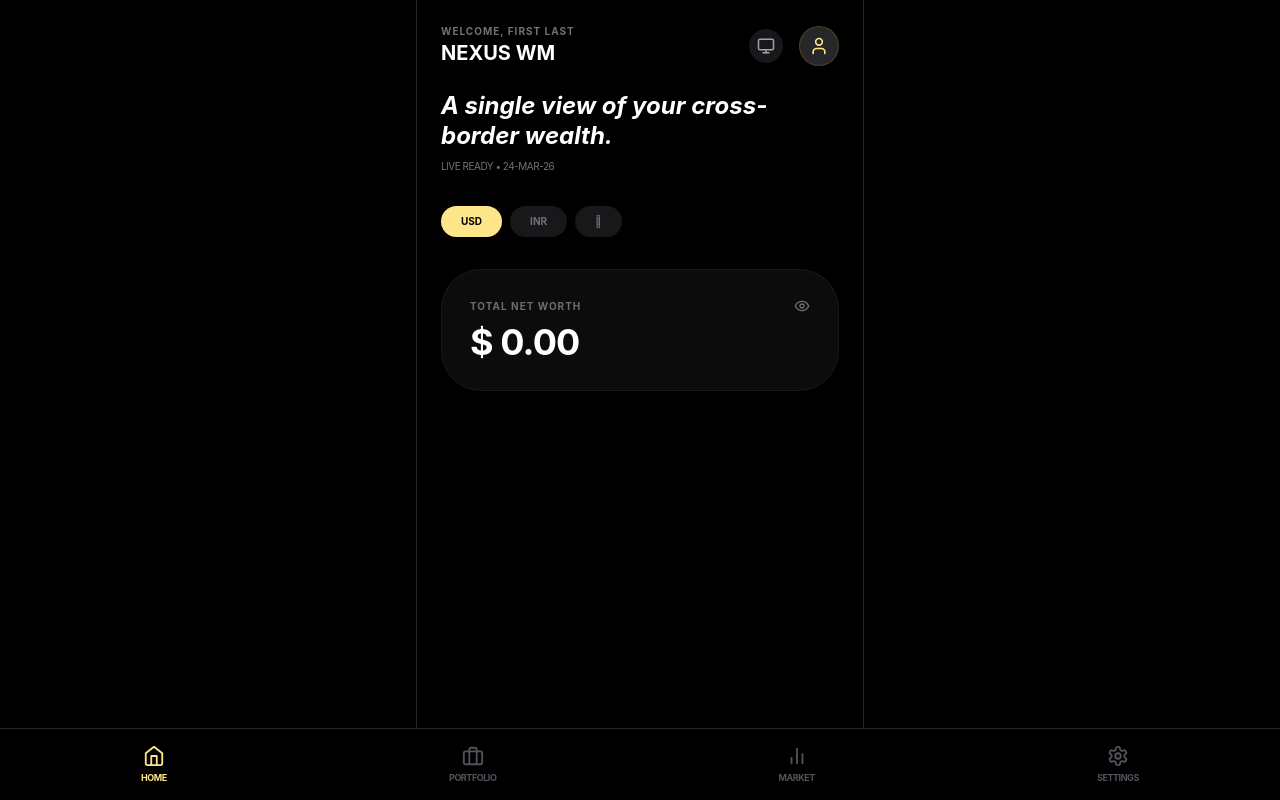
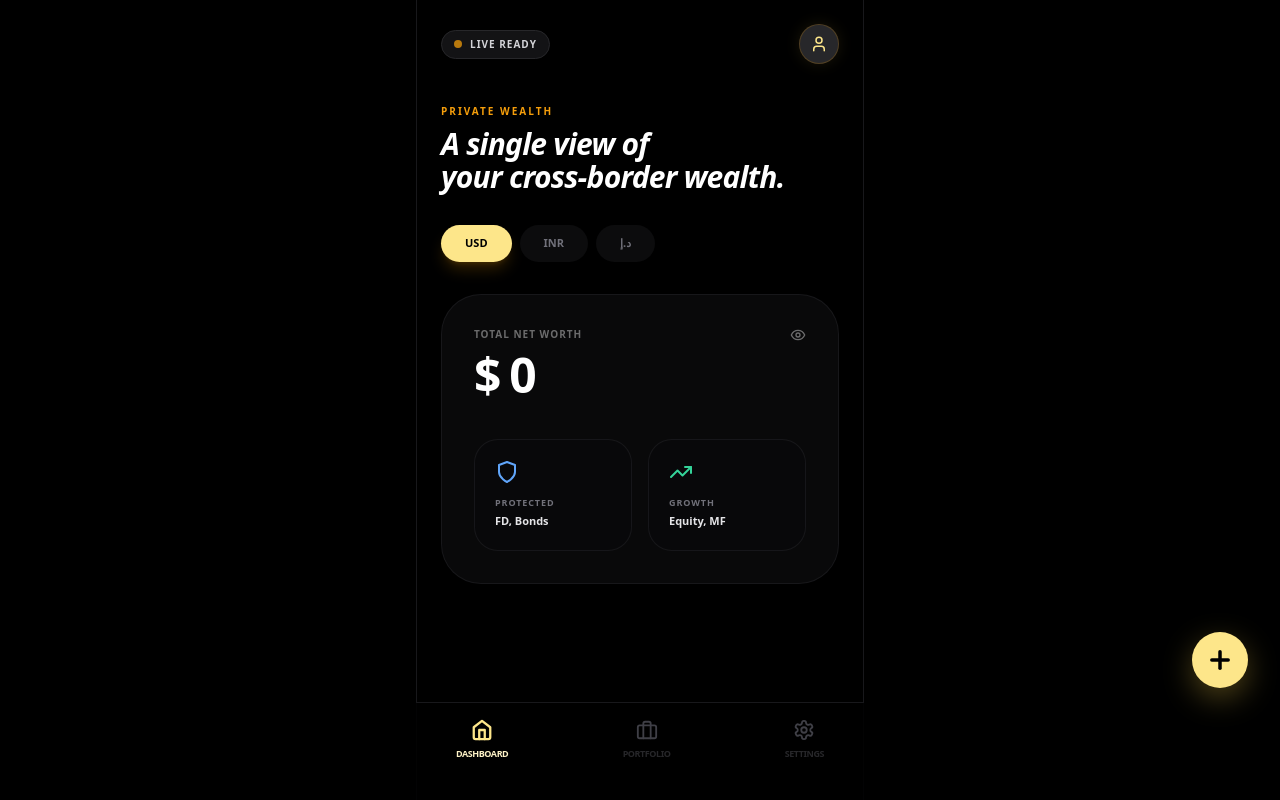
Before and after one commit to boneymvmk93/NEXUS-WM, a React (Vite) app: page / in a window 1280 px wide. Built offline with nearby package versions, Linux system fonts and the light colour scheme.

Commit message:
Update App.jsx

```diff
--- a/src/App.jsx
+++ b/src/App.jsx
@@ -1,18 +1,15 @@
 import React, { useState, useMemo } from 'react';
-import { Home as HomeIcon, Briefcase, BarChart2, Settings as SettingsIcon, Eye, EyeOff, Shield, TrendingUp, Plus, ChevronRight, User, Download, Smartphone, Monitor, Bell, X, Calendar, RefreshCcw } from 'lucide-react';
-import { AreaChart, Area, ResponsiveContainer, XAxis } from 'recharts';
-import { differenceInDays, format, parseISO, isAfter, isValid, addMonths } from 'date-fns';
+import { Home, Briefcase, BarChart2, Settings, Eye, EyeOff, Shield, TrendingUp, Plus, X, User, Bell, Monitor, Smartphone, RefreshCcw } from 'lucide-react';
+import { AreaChart, Area, ResponsiveContainer } from 'recharts';
+import { differenceInDays, parseISO, isAfter, isValid, format } from 'date-fns';
 import { motion, AnimatePresence } from 'framer-motion';
 
-const VERSION = "1.14"; // Automatic Build Versioning (Note #20)
-const DIGITAL_AED = "󱵎";
+const VERSION = "1.21";
+const DIGITAL_AED = "د.إ";
 
 // --- FINANCIAL CALCULATOR ENGINE ---
 const calculateInvestment = (data) => {
-  const { principal, rate, startDate, endDate, invType, taxSlab, compounding, category, accountType } = data;
-
-  if (category === 'Cash Account' && accountType === 'Loan') return { ...data, status: 'ACTIVE' };
-
+  const { principal, rate, startDate, endDate, invType, taxSlab, compounding, category } = data;
   const P = parseFloat(principal);
   const R = parseFloat(rate) / 100;
   const start = parseISO(startDate);
@@ -26,46 +23,35 @@ const calculateInvestment = (data) => {
   const daysRemaining = differenceInDays(end, today);
   const t = totalDays / 365;
 
-  // Compounding Frequency
   const nMap = { 'Monthly': 12, 'Quarterly': 4, 'Half Yearly': 2, 'Yearly': 1 };
   const n = nMap[compounding] || 4;
 
-  // Maturity Amount (Pre-Tax)
   const maturityAmount = P * Math.pow((1 + R / n), (n * t));
   const interestEarned = maturityAmount - P;
-
-  // Tax Logic (Note #2)
   const actualTaxSlab = invType === 'NRI' ? 0 : parseFloat(taxSlab) / 100;
   const taxAmount = interestEarned * actualTaxSlab;
   const postTaxMaturity = maturityAmount - taxAmount;
 
-  // Current Value (Estimated based on days passed)
   const tPassed = daysCompleted / 365;
   const currentValue = daysCompleted > 0 ? P * Math.pow((1 + R / n), (n * tPassed)) : P;
-
-  // CAGR Calculation (Note #3)
   const cagr = ((Math.pow((maturityAmount / P), (1 / t)) - 1) * 100).toFixed(2);
 
   return {
     ...data,
     maturityAmount: maturityAmount.toFixed(2),
     postTaxMaturity: postTaxMaturity.toFixed(2),
-    interestEarned: interestEarned.toFixed(2),
     currentValue: currentValue.toFixed(2),
-    daysCompleted: Math.max(0, daysCompleted),
     daysRemaining: Math.max(0, daysRemaining),
     pctComplete: Math.min(100, Math.max(0, (daysCompleted / totalDays) * 100)).toFixed(1),
     status: isAfter(today, end) ? 'MATURED' : 'ACTIVE',
-    cagr: cagr,
-    taxRate: (actualTaxSlab * 100) + "%"
+    cagr: cagr
   };
 };
 
 export default function NexusWM() {
-  const [activeTab, setActiveTab] = useState('Home');
+  const [activeTab, setActiveTab] = useState('Dashboard');
   const [currency, setCurrency] = useState('USD');
   const [isHidden, setIsHidden] = useState(false);
-  const [viewMode, setViewMode] = useState('mobile');
   const [isDrawerOpen, setIsDrawerOpen] = useState(false);
   const [holdings, setHoldings] = useState([]);
 
@@ -76,38 +62,35 @@ export default function NexusWM() {
   };
 
   return (
-    <div className={`min-h-screen bg-black text-white ${viewMode === 'mobile' ? 'max-w-md mx-auto border-x border-zinc-800' : 'w-full'}`}>
+    <div className="min-h-screen bg-black text-white max-w-md mx-auto relative overflow-hidden flex flex-col font-sans border-x border-zinc-900">
 
       {/* Header */}
       <div className="flex justify-between items-center p-6 safe-pt">
-        <div>
-          <h2 className="text-zinc-500 text-[10px] uppercase tracking-widest font-bold">Welcome, First Last</h2>
-          <h1 className="text-xl font-bold">NEXUS WM</h1>
+        <div className="bg-zinc-900/80 border border-zinc-800 py-1.5 px-3 rounded-full flex items-center gap-2">
+          <div className="w-2 h-2 bg-amber-500 rounded-full animate-pulse" />
+          <span className="text-[10px] font-bold text-zinc-300 uppercase tracking-widest">Live ready</span>
         </div>
-        <div className="flex gap-4 items-center">
-          <button onClick={() => setViewMode(viewMode === 'mobile' ? 'desktop' : 'mobile')} className="p-2 bg-zinc-900 rounded-full text-zinc-400">
-            {viewMode === 'mobile' ? <Monitor size={18}/> : <Smartphone size={18}/>}
-          </button>
-          <div className="w-10 h-10 bg-zinc-800 rounded-full flex items-center justify-center border border-amber-500/20">
-            <User size={20} className="text-amber-200" />
-          </div>
+        <div className="w-10 h-10 bg-zinc-800 rounded-full flex items-center justify-center border border-amber-500/20 shadow-[0_0_15px_rgba(252,211,77,0.1)]">
+          <User size={18} className="text-amber-200" />
         </div>
       </div>
 
-      <main className="pb-28 px-6 no-scrollbar h-[calc(100vh-100px)] overflow-y-auto">
-        {activeTab === 'Home' && <HomeView currency={currency} setCurrency={setCurrency} isHidden={isHidden} setIsHidden={setIsHidden} />}
+      <main className="flex-1 overflow-y-auto no-scrollbar px-6 pb-32">
+        {activeTab === 'Dashboard' && <HomeView currency={currency} setCurrency={setCurrency} isHidden={isHidden} setIsHidden={setIsHidden} holdings={holdings} />}
         {activeTab === 'Portfolio' && <PortfolioView isHidden={isHidden} holdings={holdings} onAdd={() => setIsDrawerOpen(true)} />}
-        {activeTab === 'Market' && <MarketView />}
-        {activeTab === 'Settings' && <SettingsView />}
       </main>
 
-      {/* Bottom Nav */}
-      <nav className="fixed bottom-0 left-0 right-0 bg-black/90 backdrop-blur-xl border-t border-zinc-800 safe-pb flex justify-around py-4 z-40">
-        <TabItem icon={<HomeIcon />} label="Home" active={activeTab === 'Home'} onClick={() => setActiveTab('Home')} />
-        <TabItem icon={<Briefcase />} label="Portfolio" active={activeTab === 'Portfolio'} onClick={() => setActiveTab('Portfolio')} />
-        <TabItem icon={<BarChart2 />} label="Market" active={activeTab === 'Market'} onClick={() => setActiveTab('Market')} />
-        <TabItem icon={<SettingsIcon />} label="Settings" active={activeTab === 'Settings'} onClick={() => setActiveTab('Settings')} />
+      {/* Nav */}
+      <nav className="fixed bottom-0 left-0 right-0 bg-black/80 backdrop-blur-3xl border-t border-zinc-900 px-10 pt-4 pb-10 flex justify-between z-40 max-w-md mx-auto">
+        <NavItem icon={<Home />} label="Dashboard" active={activeTab === 'Dashboard'} onClick={() => setActiveTab('Dashboard')} />
+        <NavItem icon={<Briefcase />} label="Portfolio" active={activeTab === 'Portfolio'} onClick={() => setActiveTab('Portfolio')} />
+        <NavItem icon={<Settings />} label="Settings" active={activeTab === 'Settings'} onClick={() => setActiveTab('Settings')} />
       </nav>
+
+      {/* Floating Add Button */}
+      <button onClick={() => setIsDrawerOpen(true)} className="fixed bottom-28 right-8 w-14 h-14 bg-amber-200 text-black rounded-full flex items-center justify-center shadow-[0_10px_30px_rgba(252,211,77,0.3)] z-50">
+        <Plus size={28} strokeWidth={3} />
+      </button>
 
       <AddInvestmentDrawer isOpen={isDrawerOpen} onClose={() => setIsDrawerOpen(false)} onSave={handleSave} />
     </div>
@@ -116,28 +99,38 @@ export default function NexusWM() {
 
 // --- SUB-VIEWS ---
 
-function HomeView({ currency, setCurrency, isHidden, setIsHidden }) {
+function HomeView({ currency, setCurrency, isHidden, setIsHidden, holdings }) {
+  const totalNetWorth = holdings.reduce((acc, h) => acc + parseFloat(h.currentValue || 0), 0);
+
   return (
-    <div className="space-y-8">
+    <div className="space-y-8 mt-4">
       <header>
-        <h3 className="text-2xl font-bold leading-tight italic">A single view of your cross-border wealth.</h3>
-        <p className="text-[10px] text-zinc-500 mt-2 uppercase tracking-tighter">Live Ready • {format(new Date(), 'dd-MMM-yy')}</p>
+        <p className="text-[10px] tracking-[0.2em] text-amber-500 font-bold uppercase mb-2">Private Wealth</p>
+        <h1 className="text-3xl font-bold leading-[1.1] tracking-tight italic">
+          A single view of <br/>your cross-border wealth.
+        </h1>
       </header>
 
       <div className="flex gap-2">
         {['USD', 'INR', 'AED'].map(c => (
-          <button key={c} onClick={() => setCurrency(c)} className={`px-5 py-2 rounded-2xl text-[10px] font-bold ${currency === c ? 'bg-amber-200 text-black' : 'bg-zinc-900 text-zinc-500'}`}>
+          <button key={c} onClick={() => setCurrency(c)} className={`px-6 py-2.5 rounded-full text-[11px] font-bold transition-all ${currency === c ? 'bg-amber-200 text-black shadow-lg shadow-amber-500/20' : 'bg-zinc-900/50 text-zinc-500'}`}>
             {c === 'AED' ? DIGITAL_AED : c}
           </button>
         ))}
       </div>
 
-      <div className="bg-zinc-900/50 p-7 rounded-[40px] border border-zinc-800/50">
+      <div className="bg-zinc-900/40 p-8 rounded-[40px] border border-zinc-800/50 relative overflow-hidden">
         <div className="flex justify-between items-center opacity-40 mb-2">
           <span className="text-[10px] font-bold uppercase tracking-widest">Total Net Worth</span>
           <button onClick={() => setIsHidden(!isHidden)}>{isHidden ? <EyeOff size={16}/> : <Eye size={16}/>}</button>
         </div>
-        <div className="text-4xl font-bold tracking-tight">{isHidden ? '••••••••' : `$ 0.00`}</div>
+        <div className="text-5xl font-bold tracking-tighter">
+          {isHidden ? '••••••••' : `${currency === 'INR' ? '₹' : '$'} ${totalNetWorth.toLocaleString()}`}
+        </div>
+        <div className="grid grid-cols-2 gap-4 mt-10">
+          <Sleeve icon={<Shield className="text-blue-400"/>} label="Protected" sub="FD, Bonds" />
+          <Sleeve icon={<TrendingUp className="text-emerald-400"/>} label="Growth" sub="Equity, MF" />
+        </div>
       </div>
     </div>
   );
@@ -145,36 +138,25 @@ function HomeView({ currency, setCurrency, isHidden, setIsHidden }) {
 
 function PortfolioView({ isHidden, holdings, onAdd }) {
   return (
-    <div className="space-y-6">
-      <div className="flex justify-between items-end">
-        <h1 className="text-2xl font-bold">Investments</h1>
-        <div className="flex gap-2">
-          <button className="bg-zinc-900 p-3 rounded-full text-zinc-500"><RefreshCcw size={20}/></button>
-          <button onClick={onAdd} className="bg-amber-200 text-black p-3 rounded-full"><Plus size={24}/></button>
-        </div>
-      </div>
-
-      <div className="space-y-3">
+    <div className="space-y-6 mt-4">
+      <h1 className="text-2xl font-bold">Investments</h1>
+      <div className="space-y-4">
         {holdings.map((h, i) => (
-          <div key={i} className="p-6 bg-zinc-900/40 rounded-[32px] border border-zinc-800/50">
+          <div key={i} className="p-6 bg-zinc-900/30 rounded-[32px] border border-zinc-800/40">
             <div className="flex justify-between items-start mb-4">
               <div>
                 <p className="text-[9px] text-amber-500 font-bold uppercase tracking-widest">{h.category}</p>
                 <h3 className="text-lg font-bold">{h.bankName}</h3>
               </div>
-              <span className={`text-[9px] px-2 py-1 rounded-full font-bold ${h.status === 'ACTIVE' ? 'bg-emerald-500/10 text-emerald-500' : 'bg-zinc-800 text-zinc-500'}`}>
-                {h.status}
-              </span>
+              <span className="text-[9px] px-2 py-1 bg-zinc-800 rounded-full font-bold text-zinc-400">{h.status}</span>
             </div>
-
-            <div className="grid grid-cols-2 gap-y-4">
-              <DataPoint label="Current Value" value={isHidden ? '••••' : h.currentValue} />
-              <DataPoint label="Post-Tax Maturity" value={isHidden ? '••••' : h.postTaxMaturity} />
-              <DataPoint label="CAGR / Return" value={`${h.cagr}%`} />
-              <DataPoint label="Remaining" value={`${h.daysRemaining} Days`} />
+            <div className="grid grid-cols-2 gap-4">
+              <Stat label="Current" val={isHidden ? '••••' : h.currentValue} />
+              <Stat label="Maturity (Post-Tax)" val={isHidden ? '••••' : h.postTaxMaturity} />
+              <Stat label="CAGR" val={`${h.cagr}%`} />
+              <Stat label="Remaining" val={`${h.daysRemaining}d`} />
             </div>
-
-            <div className="mt-4 h-1.5 w-full bg-zinc-800 rounded-full overflow-hidden">
+            <div className="mt-4 h-1 w-full bg-zinc-800 rounded-full overflow-hidden">
               <div className="h-full bg-amber-200" style={{ width: `${h.pctComplete}%` }} />
             </div>
           </div>
@@ -184,57 +166,39 @@ function PortfolioView({ isHidden, holdings, onAdd }) {
   );
 }
 
-// --- SHARED UI COMPONENTS ---
-
-function DataPoint({ label, value }) {
-  return (
-    <div>
-      <p className="text-[9px] text-zinc-500 font-bold uppercase">{label}</p>
-      <p className="text-sm font-bold">{value}</p>
-    </div>
-  );
-}
+// --- DRAWER & COMPONENTS ---
 
 function AddInvestmentDrawer({ isOpen, onClose, onSave }) {
   const [formData, setFormData] = useState({
     category: 'Fixed Deposit', bankName: '', principal: '', rate: '',
-    startDate: '', endDate: '', invType: 'Resident', taxSlab: '30%',
-    interestType: 'Reinvestment', compounding: 'Quarterly', accountType: 'Cash'
+    startDate: '', endDate: '', invType: 'Resident', taxSlab: '30%', compounding: 'Quarterly'
   });
 
   return (
     <AnimatePresence>
       {isOpen && (
         <>
-          <motion.div initial={{ opacity: 0 }} animate={{ opacity: 1 }} exit={{ opacity: 0 }} onClick={onClose} className="fixed inset-0 bg-black/80 backdrop-blur-sm z-50" />
-          <motion.div initial={{ y: '100%' }} animate={{ y: 0 }} exit={{ y: '100%' }} className="fixed bottom-0 left-0 right-0 bg-zinc-950 border-t border-zinc-800 rounded-t-[40px] z-50 max-w-md mx-auto h-[90vh] overflow-y-auto no-scrollbar p-8">
+          <motion.div initial={{ opacity: 0 }} animate={{ opacity: 1 }} exit={{ opacity: 0 }} onClick={onClose} className="fixed inset-0 bg-black/90 backdrop-blur-md z-50" />
+          <motion.div initial={{ y: '100%' }} animate={{ y: 0 }} exit={{ y: '100%' }} className="fixed bottom-0 left-0 right-0 bg-zinc-950 border-t border-zinc-900 rounded-t-[40px] z-50 max-w-md mx-auto h-[85vh] p-8 overflow-y-auto no-scrollbar">
             <div className="flex justify-between items-center mb-8">
-              <h2 className="text-2xl font-bold italic">Add Investment</h2>
+              <h2 className="text-2xl font-bold italic">New Holding</h2>
               <button onClick={onClose} className="p-2 bg-zinc-900 rounded-full"><X size={20}/></button>
             </div>
-
-            <div className="space-y-5 pb-10">
-              <Select label="Category" options={['Fixed Deposit', 'Cash Account']} value={formData.category} onChange={v => setFormData({...formData, category: v})} />
-              <Input label="Label / Bank Name" value={formData.bankName} onChange={v => setFormData({...formData, bankName: v})} />
-
+            <div className="space-y-6 pb-20">
+              <Input label="Bank Name" value={formData.bankName} onChange={v => setFormData({...formData, bankName: v})} />
               <div className="grid grid-cols-2 gap-4">
                 <Input label="Principal" type="number" value={formData.principal} onChange={v => setFormData({...formData, principal: v})} />
-                <Input label="Interest Rate %" type="number" value={formData.rate} onChange={v => setFormData({...formData, rate: v})} />
+                <Input label="Rate %" type="number" value={formData.rate} onChange={v => setFormData({...formData, rate: v})} />
               </div>
-
               <div className="grid grid-cols-2 gap-4">
                 <Input label="Start Date" type="date" value={formData.startDate} onChange={v => setFormData({...formData, startDate: v})} />
                 <Input label="End Date" type="date" value={formData.endDate} onChange={v => setFormData({...formData, endDate: v})} />
               </div>
-
               <div className="grid grid-cols-2 gap-4">
-                <Select label="Tax Residency" options={['Resident', 'NRI']} value={formData.invType} onChange={v => setFormData({...formData, invType: v, taxSlab: v === 'NRI' ? '0%' : '30%'})} />
-                <Select label="Tax Slab" options={['0%', '5%', '10%', '15%', '20%', '25%', '30%']} value={formData.taxSlab} disabled={formData.invType === 'NRI'} onChange={v => setFormData({...formData, taxSlab: v})} />
+                <Select label="Residency" options={['Resident', 'NRI']} value={formData.invType} onChange={v => setFormData({...formData, invType: v, taxSlab: v === 'NRI' ? '0%' : '30%'})} />
+                <Select label="Tax Slab" options={['0%', '10%', '20%', '30%']} value={formData.taxSlab} disabled={formData.invType === 'NRI'} onChange={v => setFormData({...formData, taxSlab: v})} />
               </div>
-
-              <Select label="Compounding Frequency" options={['Monthly', 'Quarterly', 'Half Yearly', 'Yearly']} value={formData.compounding} onChange={v => setFormData({...formData, compounding: v})} />
-
-              <button onClick={() => onSave(formData)} className="w-full mt-4 py-5 bg-amber-200 text-black font-bold rounded-[32px] text-lg">Save & Calculate</button>
+              <button onClick={() => onSave(formData)} className="w-full py-5 bg-amber-200 text-black font-extrabold rounded-[32px] shadow-xl shadow-amber-500/10">Save Investment</button>
             </div>
           </motion.div>
         </>
@@ -243,12 +207,11 @@ function AddInvestmentDrawer({ isOpen, onClose, onSave }) {
   );
 }
 
-// Custom Form Components
 function Input({ label, value, onChange, type = "text" }) {
   return (
     <div className="space-y-1">
-      <label className="text-[9px] text-zinc-500 font-bold uppercase ml-3">{label}</label>
-      <input type={type} value={value} onChange={e => onChange(e.target.value)} className="w-full bg-zinc-900 border border-zinc-800 rounded-2xl p-4 text-sm font-bold focus:border-amber-500/50 outline-none" />
+      <label className="text-[9px] text-zinc-600 font-bold uppercase ml-3 tracking-widest">{label}</label>
+      <input type={type} value={value} onChange={e => onChange(e.target.value)} className="w-full bg-zinc-900/50 border border-zinc-800/50 rounded-2xl p-4 text-sm font-bold focus:border-amber-500/50 outline-none" />
     </div>
   );
 }
@@ -256,22 +219,40 @@ function Input({ label, value, onChange, type = "text" }) {
 function Select({ label, options, value, onChange, disabled }) {
   return (
     <div className="space-y-1">
-      <label className="text-[9px] text-zinc-500 font-bold uppercase ml-3">{label}</label>
-      <select disabled={disabled} value={value} onChange={e => onChange(e.target.value)} className="w-full bg-zinc-900 border border-zinc-800 rounded-2xl p-4 text-sm font-bold outline-none disabled:opacity-30">
+      <label className="text-[9px] text-zinc-600 font-bold uppercase ml-3 tracking-widest">{label}</label>
+      <select disabled={disabled} value={value} onChange={e => onChange(e.target.value)} className="w-full bg-zinc-900/50 border border-zinc-800/50 rounded-2xl p-4 text-sm font-bold outline-none disabled:opacity-20">
         {options.map(o => <option key={o} value={o}>{o}</option>)}
       </select>
     </div>
   );
 }
 
-function TabItem({ icon, label, active, onClick }) {
+function Stat({ label, val }) {
   return (
-    <button onClick={onClick} className={`flex flex-col items-center gap-1 transition-all ${active ? 'text-amber-200' : 'text-zinc-600'}`}>
-      {React.cloneElement(icon, { size: 22 })}
-      <span className="text-[9px] font-bold uppercase tracking-tighter">{label}</span>
+    <div>
+      <p className="text-[9px] text-zinc-500 font-bold uppercase tracking-tighter">{label}</p>
+      <p className="text-sm font-bold">{val}</p>
+    </div>
+  );
+}
+
+function Sleeve({ icon, label, sub }) {
+  return (
+    <div className="bg-zinc-950/40 p-5 rounded-3xl border border-zinc-800/50">
+      {icon}
+      <p className="text-[9px] text-zinc-500 uppercase font-extrabold tracking-widest mt-3 mb-1">{label}</p>
+      <p className="text-[11px] font-bold text-zinc-200">{sub}</p>
+    </div>
+  );
+}
+
+function NavItem({ icon, label, active, onClick }) {
+  return (
+    <button onClick={onClick} className="flex flex-col items-center gap-1.5 transition-all">
+      <div className={`${active ? 'text-amber-200' : 'text-zinc-700'}`}>
+        {React.cloneElement(icon, { size: 22, strokeWidth: active ? 2.5 : 2 })}
+      </div>
+      <span className={`text-[9px] font-bold uppercase tracking-tighter ${active ? 'text-amber-100' : 'text-zinc-800'}`}>{label}</span>
     </button>
   );
 }
-
-function MarketView() { return <div className="p-10 text-center text-zinc-600">Market Indices Coming Soon</div> }
-function SettingsView() { return <div className="p-10 text-center text-zinc-600 italic">Build Version {VERSION}</div> }
```
